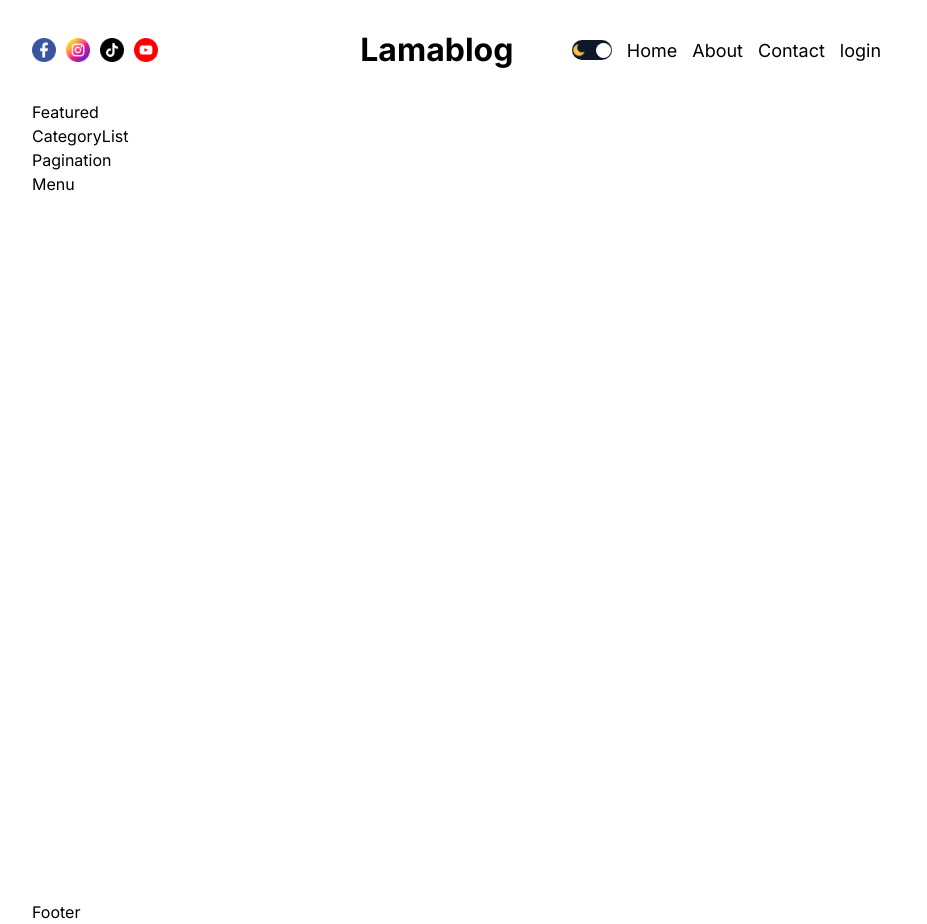
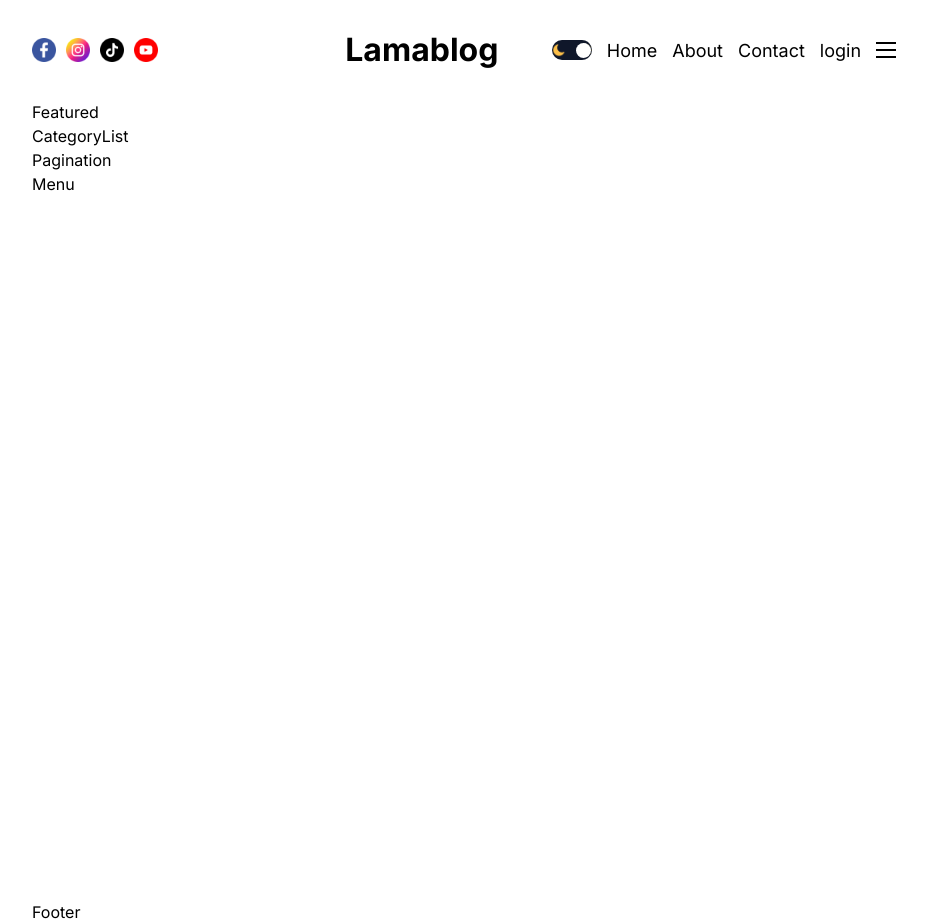
Before and after one commit to LuisArielRetanaHernadez/blog_mabi, a Next.js app: page / in a window 1280 px wide. Shown: the whole page, without its empty margins (176-1103 px from the left). Built offline with nearby package versions, Linux system fonts and the light colour scheme.

Commit message:
creadno las clase link, burger y line

```diff
--- a/components/authLink/authLink.module.css
+++ b/components/authLink/authLink.module.css
@@ -0,0 +1,17 @@
+.link {
+  cursor: pointer;
+}
+
+.burger {
+  width: 20px;
+  height: 16px;
+  display: flex;
+  flex-direction: column;
+  justify-content: space-between;
+}
+
+.line {
+  width: 100%;
+  height: 2px;
+  background-color: var(--text-color);
+}
```
